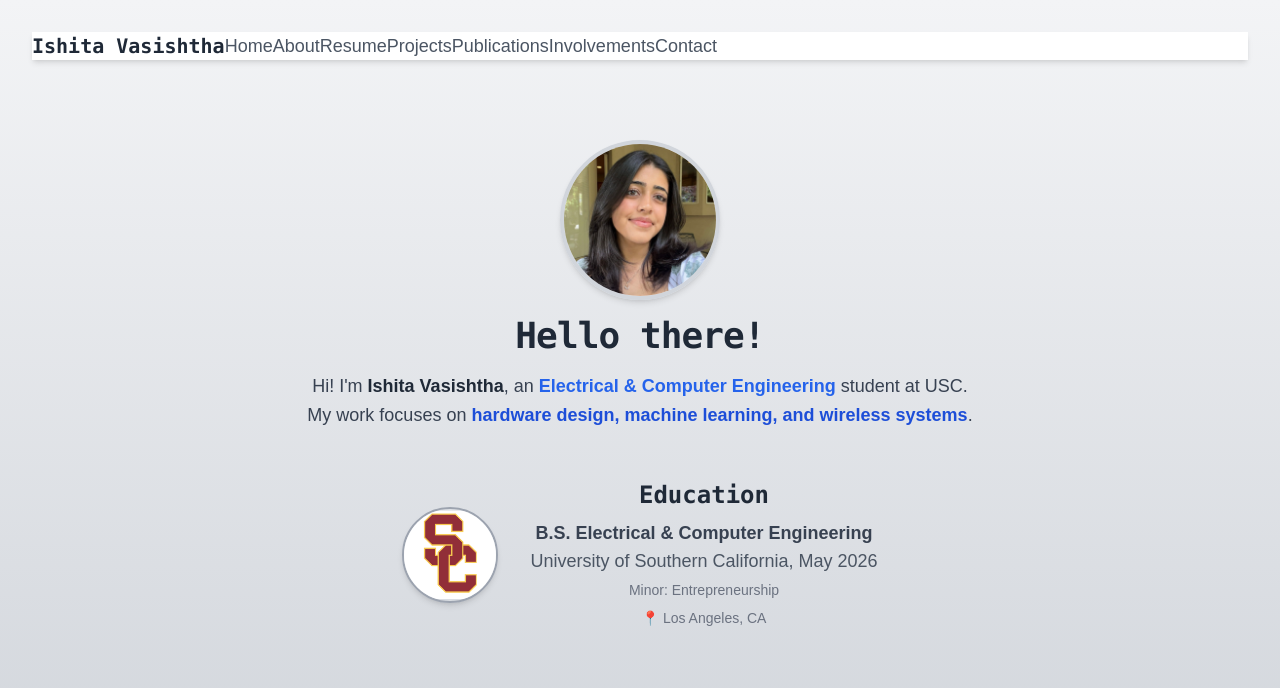
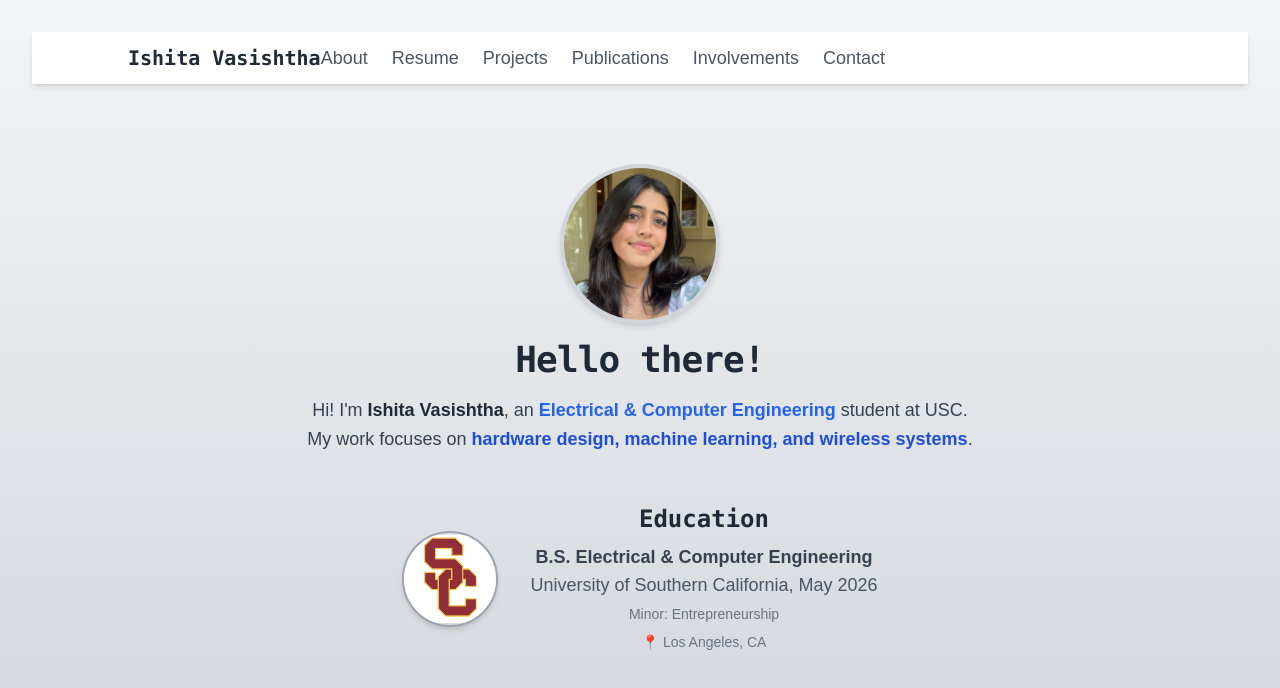
Before and after one commit to ishitav/ishitav.github.io, a Next.js app: page /ishitav.github.io/about in a window 1280 px wide. Shown: the top 688 px of the page. Built offline with nearby package versions, Linux system fonts and the light colour scheme.

Commit message:
fixing header formatting

```diff
--- a/components/Header.js
+++ b/components/Header.js
@@ -1,17 +1,16 @@
 export default function Header() {
   return (
-    <nav className="w-full fixed top-0 left-0 bg-white shadow-md py-4 z-50">
-      <div className="max-w-6xl mx-auto flex flex-wrap items-center justify-between px-10">
+    <nav className="w-full fixed top-0 left-0 bg-white shadow-md py-3 z-50">
+      <div className="max-w-5xl mx-auto flex justify-between px-8">
 
-        {/* 🔹 Name Section */}
-        <h2 className="text-xl font-bold text-gray-800 font-mono whitespace-nowrap">
+        {/* 🔹 Left - Name (Now Clickable) */}
+        <a href="/" className="text-xl font-bold text-gray-800 font-mono pr-12 hover:text-blue-500 transition">
           Ishita Vasishtha
-        </h2>
+        </a>
 
-        {/* 🔹 Navigation Links */}
-        <div className="flex space-x-8">
+        {/* 🔹 Right - Navigation Links */}
+        <div className="space-x-6">
           {[
-            { name: "Home", href: "/" },
             { name: "About", href: "/about" },
             { name: "Resume", href: "/resume" },
             { name: "Projects", href: "/projects" },
```
